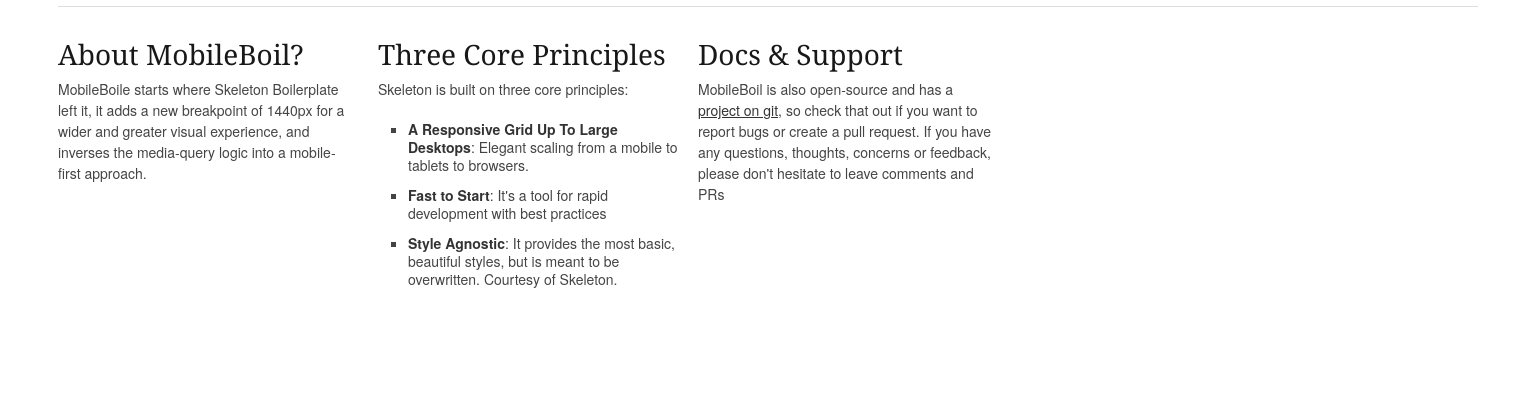
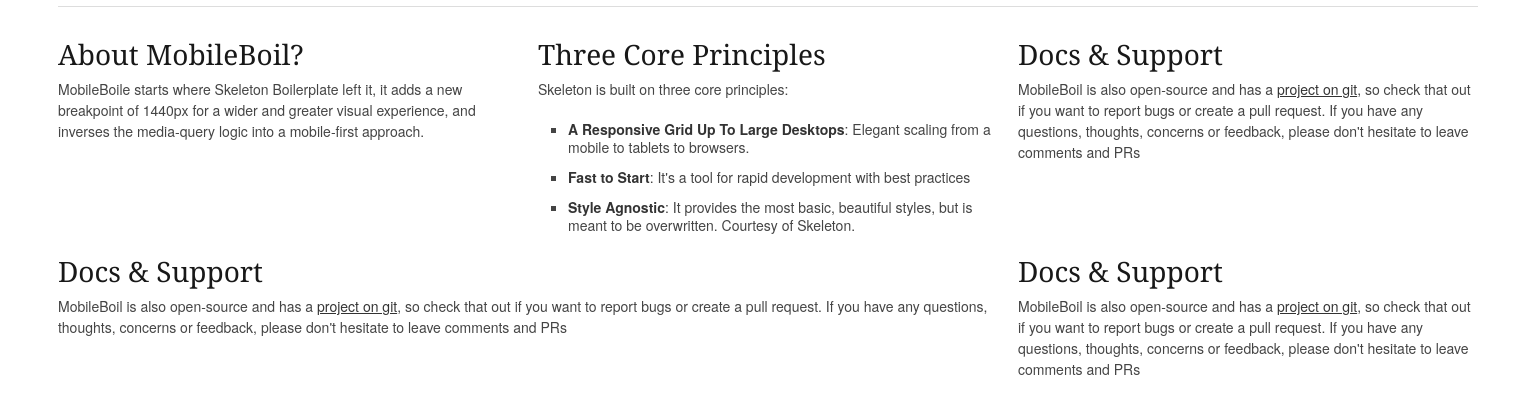
Before and after one commit to avantgardian/MobileBoil, a plain HTML site: page index.html in a window 1536 px wide. Shown: the part 118-532 px from the top of the page. Drawn offline with Linux system fonts and the light colour scheme.

Commit message:
1440px thirds fix and demo added to index

```diff
--- a/index.html
+++ b/index.html
@@ -67,6 +67,15 @@
 			<p>MobileBoil is also open-source and has a <a href="https://github.com/avantgardian/MobileBoil">project on git</a>, so check that out if you want to report bugs or create a pull request. If you have any questions, thoughts, concerns or feedback, please don't hesitate to leave comments and PRs</p>
 		</div>
 
+		<div class="two-thirds column">
+			<h3>Docs &amp; Support</h3>
+			<p>MobileBoil is also open-source and has a <a href="https://github.com/avantgardian/MobileBoil">project on git</a>, so check that out if you want to report bugs or create a pull request. If you have any questions, thoughts, concerns or feedback, please don't hesitate to leave comments and PRs</p>
+		</div>
+		<div class="one-third column">
+			<h3>Docs &amp; Support</h3>
+			<p>MobileBoil is also open-source and has a <a href="https://github.com/avantgardian/MobileBoil">project on git</a>, so check that out if you want to report bugs or create a pull request. If you have any questions, thoughts, concerns or feedback, please don't hesitate to leave comments and PRs</p>
+		</div>
+
 	</div><!-- container -->
 
 
--- a/stylesheets/skeleton.css
+++ b/stylesheets/skeleton.css
@@ -178,8 +178,8 @@
         .container .fifteen.columns                 { width: 1330px; }
         .container .sixteen.columns                 { width: 1420px; }
 
-        .container .one-third.column                { width: 300px; }
-        .container .two-thirds.column               { width: 620px; }
+        .container .one-third.column                { width: 460px; }
+        .container .two-thirds.column               { width: 940px; }
     }
 
 
```
